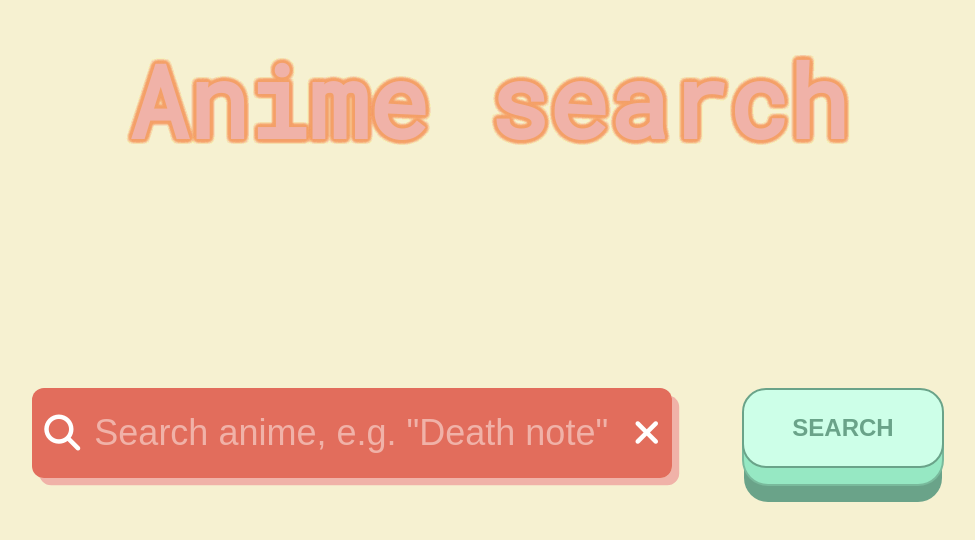
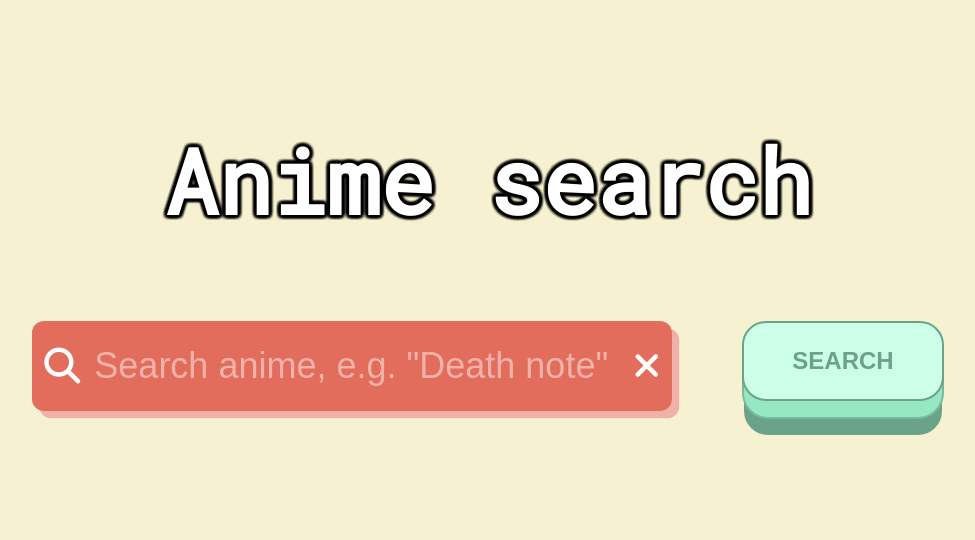
Before and after one commit to WebAhead12/Death-File, a website: page front_end/index.html in a window 1280 px wide. Shown: the whole page, without its empty margins (152-1127 px from the left). Drawn offline with Linux system fonts and the light colour scheme; files whose address does not match are found by name.

Commit message:
one container-css

```diff
--- a/front_end/style.css
+++ b/front_end/style.css
@@ -119,25 +119,33 @@ button.big-button:active::before {
 }
 
 .search-title {
-  /* text-shadow: 0 0 4px black, 0 0 4px black, 0 0 4px black, 0 0 4px black, 0 0 4px black, 0 0 4px black, 0 0 4px black, 0 0 4px black, 0 0 4px black, 0 0 4px black, 0 0 4px black, 0 0 4px black, 0 0 4px black, 0 0 4px black, 0 0 4px black, 0 0 4px black, 0 0 4px black, 0 0 4px black, 0 0 4px black, 0 0 4px black; */
-  text-shadow: 0 0 4px #f3a068, 0 0 4px #f3a068, 0 0 4px #f3a068,
+  text-shadow: 0 0 4px black, 0 0 4px black, 0 0 4px black, 0 0 4px black,
+    0 0 4px black, 0 0 4px black, 0 0 4px black, 0 0 4px black, 0 0 4px black,
+    0 0 4px black, 0 0 4px black, 0 0 4px black, 0 0 4px black, 0 0 4px black,
+    0 0 4px black, 0 0 4px black, 0 0 4px black, 0 0 4px black, 0 0 4px black,
+    0 0 4px black;
+  /* text-shadow: 0 0 4px #f3a068, 0 0 4px #f3a068, 0 0 4px #f3a068, */
+  /* 0 0 4px #f3a068, 0 0 4px #f3a068, 0 0 4px #f3a068, 0 0 4px #f3a068,
     0 0 4px #f3a068, 0 0 4px #f3a068, 0 0 4px #f3a068, 0 0 4px #f3a068,
     0 0 4px #f3a068, 0 0 4px #f3a068, 0 0 4px #f3a068, 0 0 4px #f3a068,
     0 0 4px #f3a068, 0 0 4px #f3a068, 0 0 4px #f3a068, 0 0 4px #f3a068,
-    0 0 4px #f3a068, 0 0 4px #f3a068, 0 0 4px #f3a068, 0 0 4px #f3a068,
-    0 0 4px #f3a068;
+    0 0 4px #f3a068; */
 
-  color: #f0b2a8;
-  font-size: 100px;
+  /* color: #f0b2a8; */
+  color: white;
+  font-size: 90px;
   font-weight: bolder;
   font-family: "Roboto Mono", monospace;
   text-align: center;
-  margin-bottom: 10%;
+  /* margin-bottom: 10%; */
   /* text-shadow: 0.2rem 0.1rem 0.3rem #f1ff2c, -0.2rem -0.1rem 0.4rem #f1ff2c,
     -0.2rem 0.1rem 0.3rem #f1ff2c, 0.2rem -0.1rem 0.3rem #f1ff2c; */
-  top: 0;
-  padding-bottom: 60px;
+  /* top: 0; */
+  padding-top: 7%;
+  padding-bottom: 4%;
+  /* padding-bottom: 20px; */
 }
+
 .main {
   display: flex;
   margin-bottom: auto;
```
